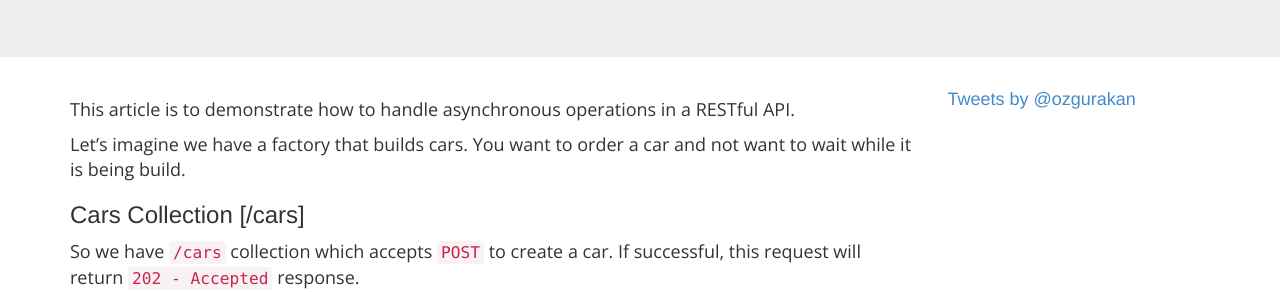
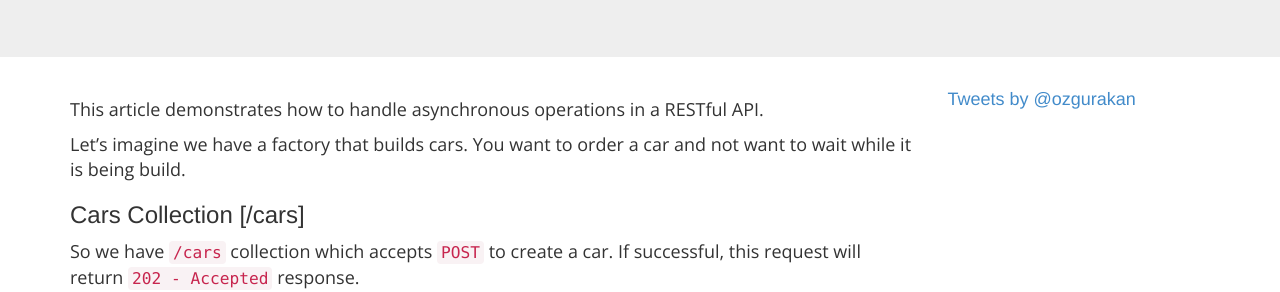
Before and after one commit to ozgurakan/ozgurakan.github.io, a Jekyll site: the page built from _posts/2015-05-15-async-operations.markdown, in a window 1280 px wide and 900 px high. Shown: the part 300-592 px from the top of the window. Built offline with Jekyll 4.4.1, drawn with Linux system fonts in a browser that asks for light colours; nearby versions of some CDN libraries; Markdown is read by kramdown in place of the engine named in the settings; comment, search, counter and statistics services are not loaded.

Commit message:
little wording change

```diff
--- a/_posts/2015-05-15-async-operations.markdown
+++ b/_posts/2015-05-15-async-operations.markdown
@@ -8,7 +8,7 @@ categories:
     - Development
 ---
 
-This article is to demonstrate how to handle asynchronous operations in a RESTful API.
+This article demonstrates how to handle asynchronous operations in a RESTful API.
 
 Let's imagine we have a factory that builds cars. You want to order a car and not want to wait while it is being build.
 
```
